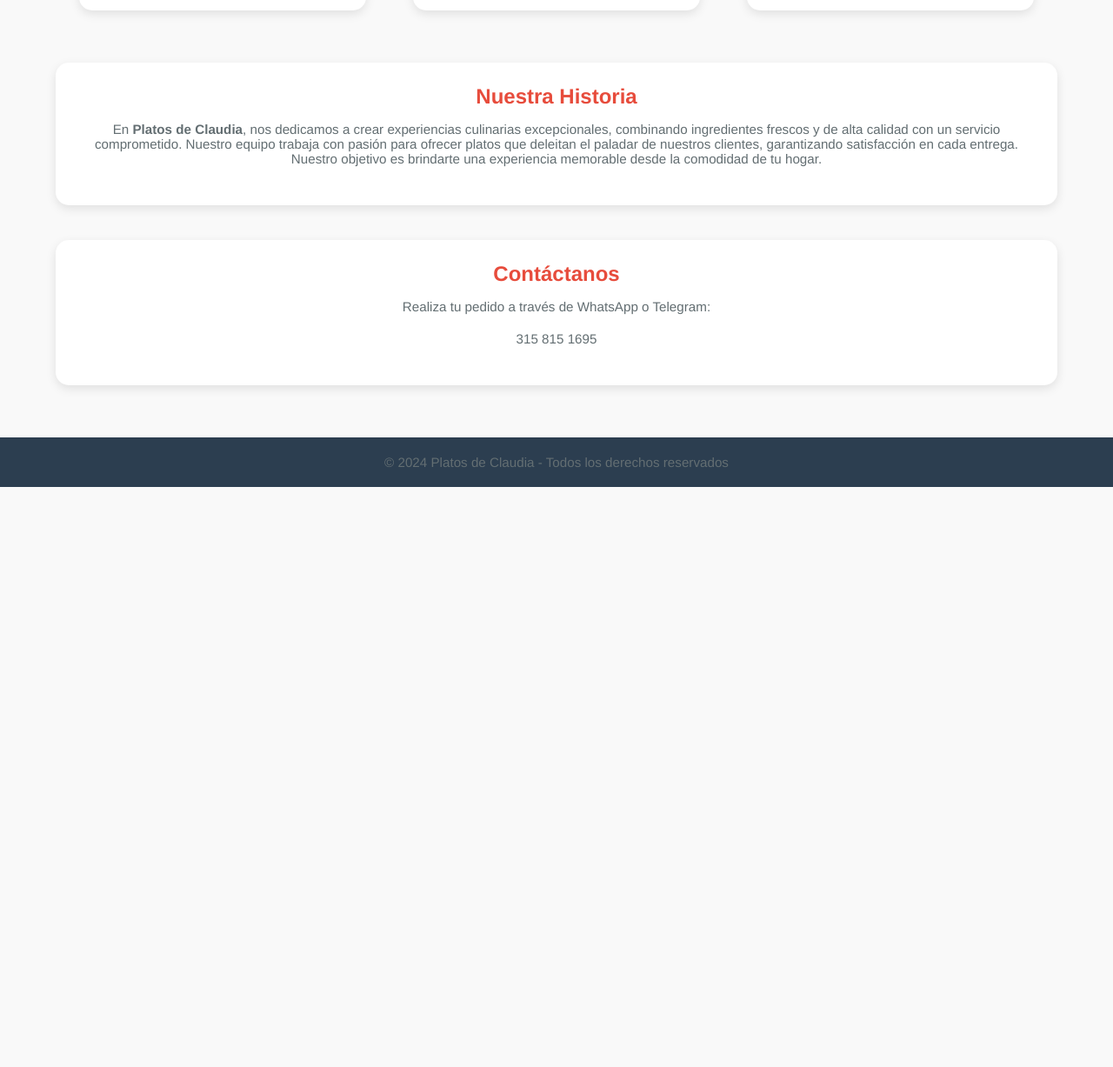
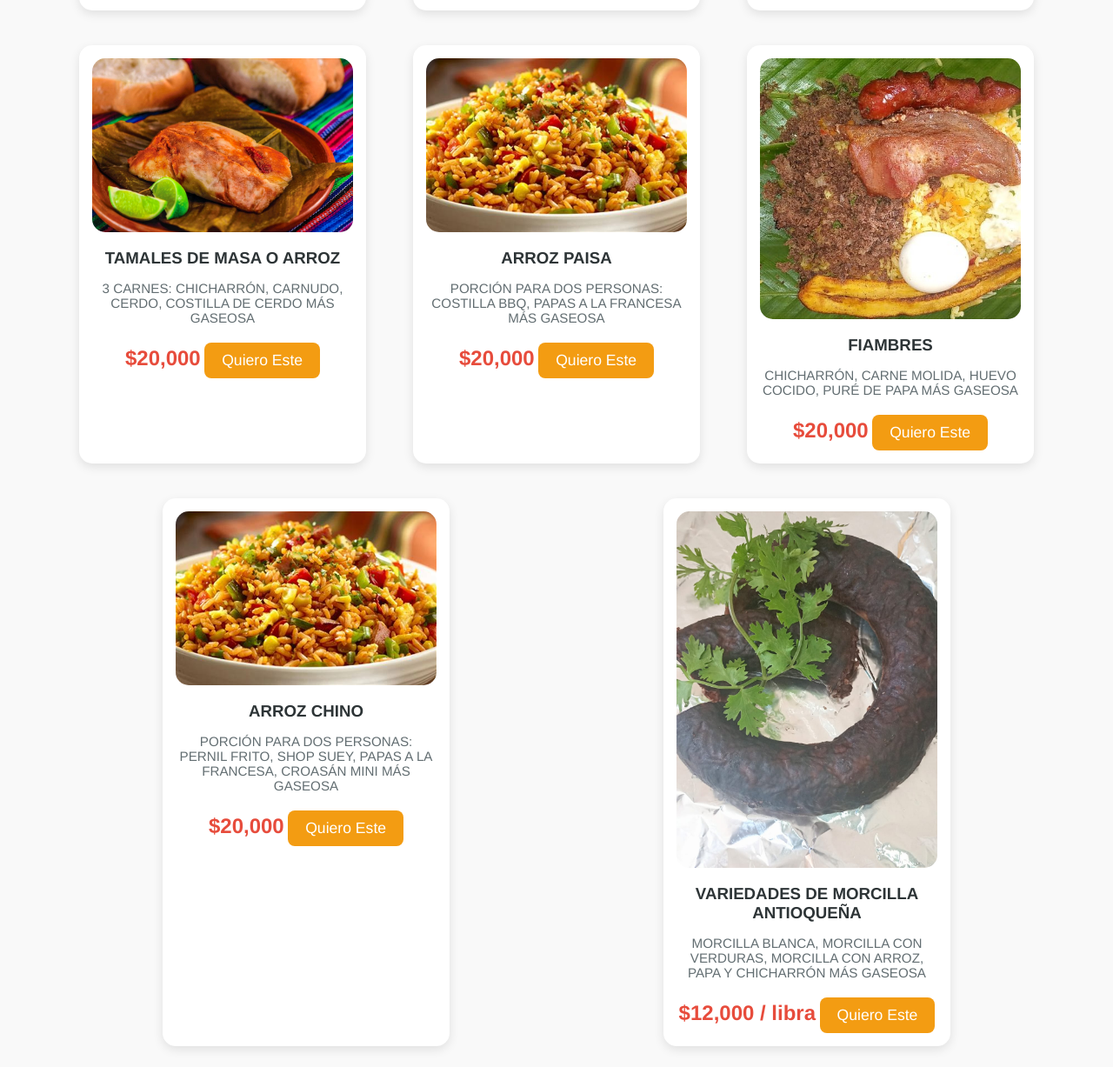
Before and after one commit to DanerAntonio/CATALOGO, a plain HTML site: page index.html in a window 1280 px wide. Shown: the part 833-2060 px from the top of the page at 87% size. Before the commit the page ends 1393 px from the top, so only its background shows below. Drawn offline with Linux system fonts and the light colour scheme; a script that the page names is missing.

Commit message:
Actualización de los productos

```diff
--- a/index.html
+++ b/index.html
@@ -42,6 +42,51 @@
         <span class="price">$15,000</span>
         <a href="https://wa.me/3158151695?text=Quiero%20un%20PATACÓN%20DE%20CARNE%20DESMECHADA" class="order-btn">Quiero Este</a>
       </div>
+
+      <!-- Tamales de Masa o Arroz -->
+      <div class="product-card">
+        <img class="product-image" src="img/tamal-guatemalteco.webp" alt="Tamales de Masa o Arroz">
+        <h3>TAMALES DE MASA O ARROZ</h3>
+        <p>3 CARNES: CHICHARRÓN, CARNUDO, CERDO, COSTILLA DE CERDO MÁS GASEOSA</p>
+        <span class="price">$20,000</span>
+        <a href="https://wa.me/3158151695?text=Quiero%20un%20TAMAL%20DE%20MASA%20O%20ARROZ" class="order-btn">Quiero Este</a>
+      </div>
+
+      <!-- Arroz Paisa -->
+      <div class="product-card">
+        <img class="product-image" src="img/arroz paiza1.jpg" alt="Arroz Paisa">
+        <h3>ARROZ PAISA</h3>
+        <p>PORCIÓN PARA DOS PERSONAS: COSTILLA BBQ, PAPAS A LA FRANCESA MÁS GASEOSA</p>
+        <span class="price">$20,000</span>
+        <a href="https://wa.me/3158151695?text=Quiero%20un%20ARROZ%20PAISA" class="order-btn">Quiero Este</a>
+      </div>
+
+      <!-- Fiambres -->
+      <div class="product-card">
+        <img class="product-image" src="img/Imagen de WhatsApp 2024-07-20 a las 12.50.23_ca91349f.jpg" alt="Fiambres">
+        <h3>FIAMBRES</h3>
+        <p>CHICHARRÓN, CARNE MOLIDA, HUEVO COCIDO, PURÉ DE PAPA MÁS GASEOSA</p>
+        <span class="price">$20,000</span>
+        <a href="https://wa.me/3158151695?text=Quiero%20un%20FIAMBRE" class="order-btn">Quiero Este</a>
+      </div>
+
+      <!-- Arroz Chino -->
+      <div class="product-card">
+        <img class="product-image" src="img/arroz paiza1.jpg" alt="Arroz Chino">
+        <h3>ARROZ CHINO</h3>
+        <p>PORCIÓN PARA DOS PERSONAS: PERNIL FRITO, SHOP SUEY, PAPAS A LA FRANCESA, CROASÁN MINI MÁS GASEOSA</p>
+        <span class="price">$20,000</span>
+        <a href="https://wa.me/3158151695?text=Quiero%20un%20ARROZ%20CHINO" class="order-btn">Quiero Este</a>
+      </div>
+
+      <!-- Variedades de Morcilla -->
+      <div class="product-card">
+        <img class="product-image" src="img/MORCILLA.jpeg" alt="Variedades de Morcilla">
+        <h3>VARIEDADES DE MORCILLA ANTIOQUEÑA</h3>
+        <p>MORCILLA BLANCA, MORCILLA CON VERDURAS, MORCILLA CON ARROZ, PAPA Y CHICHARRÓN MÁS GASEOSA</p>
+        <span class="price">$12,000 / libra</span>
+        <a href="https://wa.me/3158151695?text=Quiero%20una%20VARIEDAD%20DE%20MORCILLA" class="order-btn">Quiero Este</a>
+      </div>
     </div>
 
     <!-- Nuestra Historia -->
```
Also changed, not shown: img/FIAMBRES.jpg (added), img/Imagen de WhatsApp 2024-07-20 a las 12.50.23_ca91349f.jpg (added), img/MORCILLA.jpeg (added), img/arroz paiza1.jpg (added), img/tamal-guatemalteco.webp (added).
